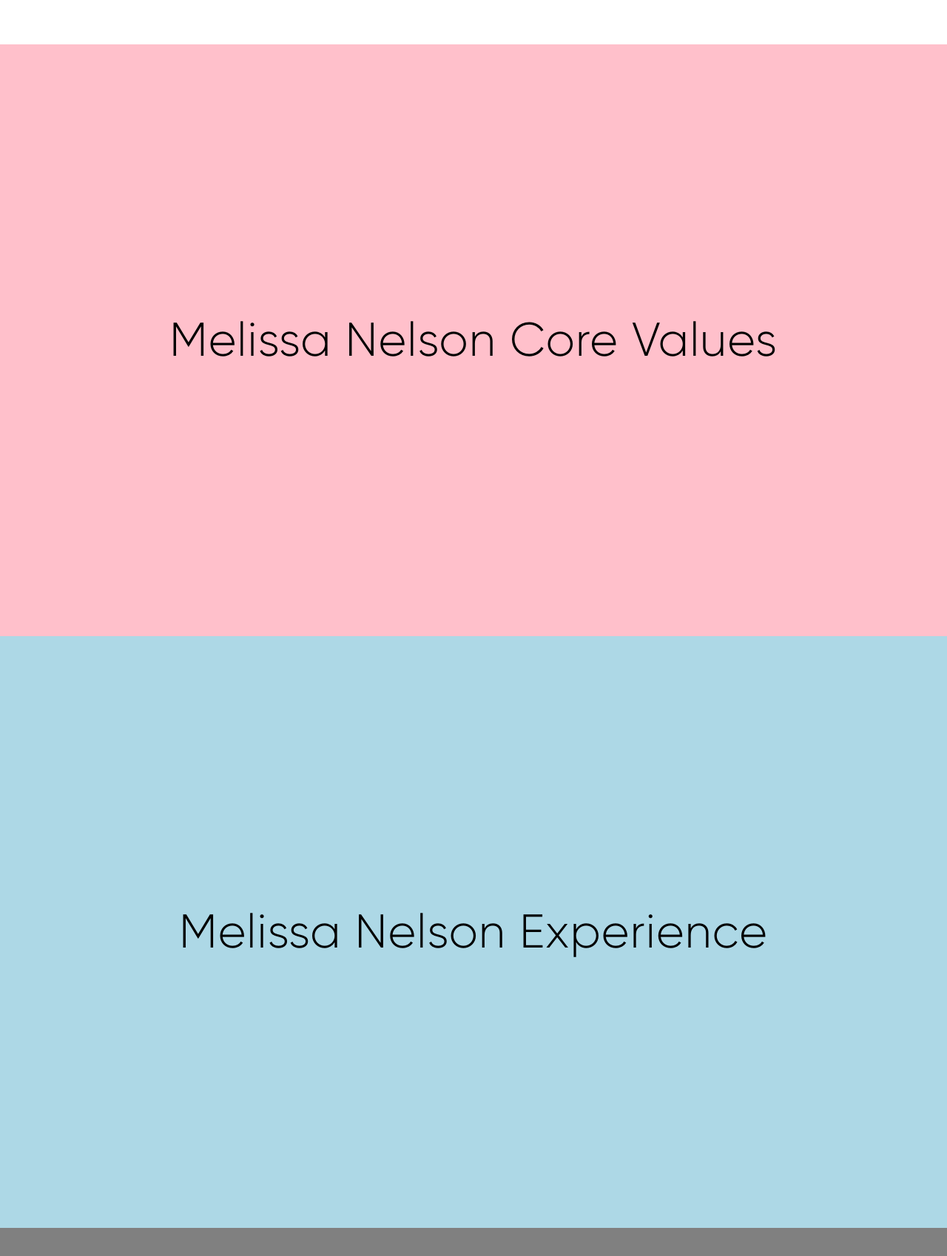
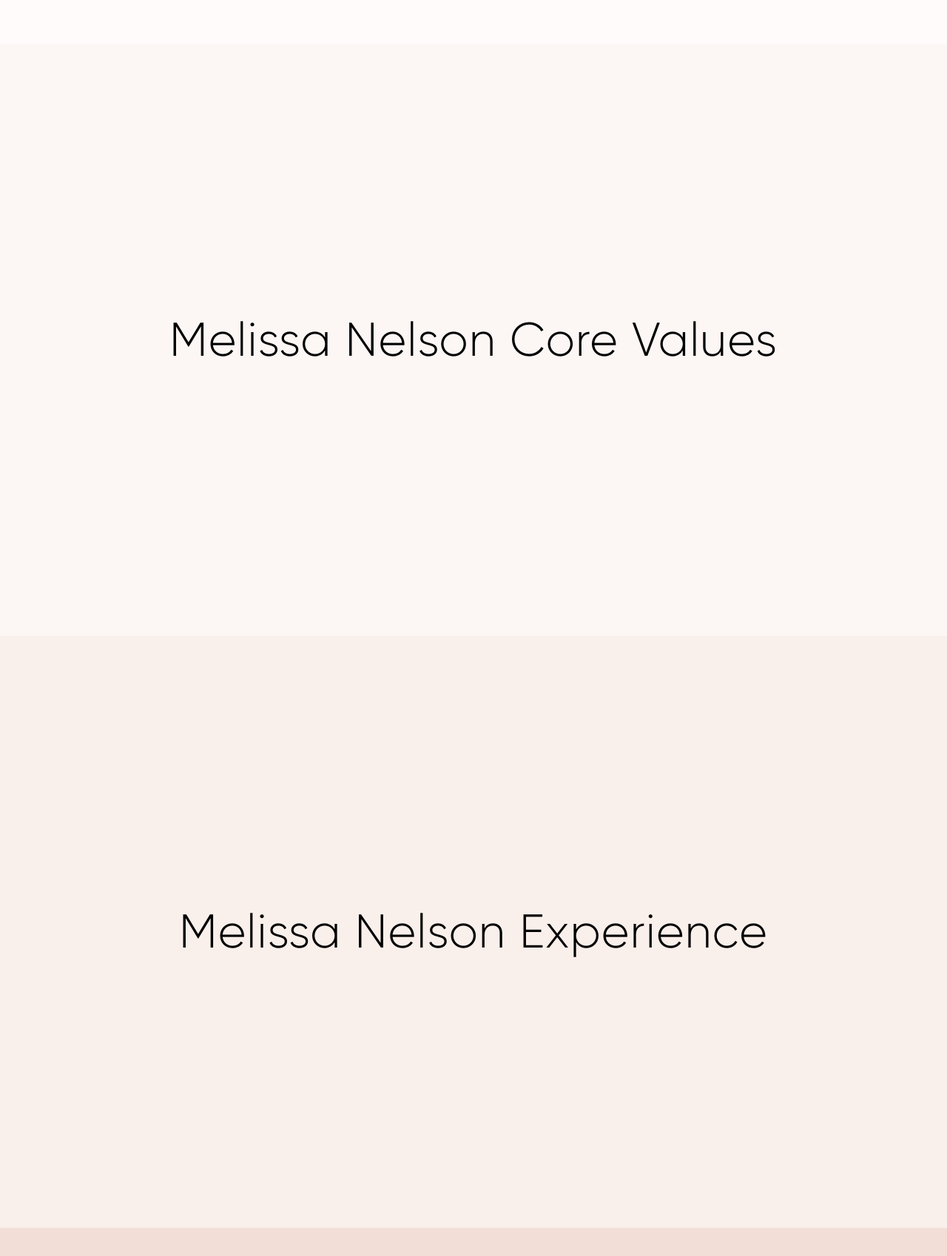
Before and after one commit to holkesvig/resume, a Next.js app: page / in a window 1280 px wide. Shown: the part 776-2474 px from the top of the page at 74% size. Built offline with nearby package versions, Linux system fonts and the light colour scheme.

Commit message:
add background colors

```diff
--- a/pages/index.module.scss
+++ b/pages/index.module.scss
@@ -6,7 +6,7 @@
     flex-direction: column;
     justify-content: center;
     align-items: center;
-    background: white;
+    background: #fefbfa;
 
     .homeSection {
       width: 100vw;
@@ -26,9 +26,8 @@
       align-items: center;
       position: relative;
       text-align: center;
-      background: pink;
+      background: #fcf7f5;
     }
-
     .experienceSection {
       width: 100vw;
       height: 100vh;
@@ -37,7 +36,7 @@
       align-items: center;
       position: relative;
       text-align: center;
-      background: lightblue;
+      background: #f9efeb;
     }
 
     .downloadSection {
@@ -48,7 +47,7 @@
       align-items: center;
       position: relative;
       text-align: center;
-      background: grey;
+      background: #f2ded6;
     }
   }
 
@@ -67,6 +66,7 @@
     display: flex;
     justify-content: center;
     align-items: center;
+    background-color: #e4bcac;
   }
 
   .title {
--- a/styles/globals.scss
+++ b/styles/globals.scss
@@ -22,6 +22,7 @@ html {
       Ubuntu, Cantarell, Fira Sans, Droid Sans, Helvetica Neue, sans-serif;
     font-weight: 200;
     letter-spacing: 1px;
+    background: #fefbfa;
   }
 
   a {
```
